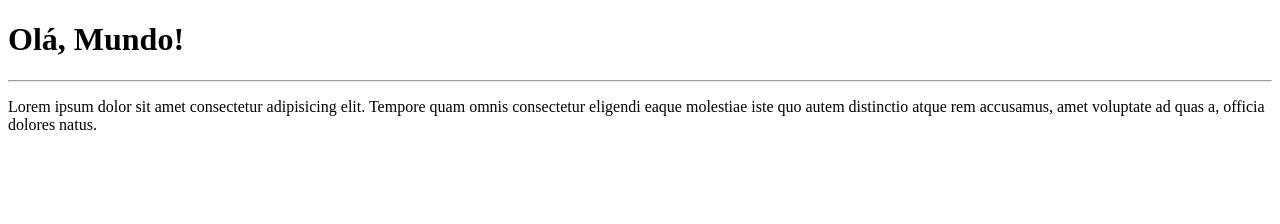
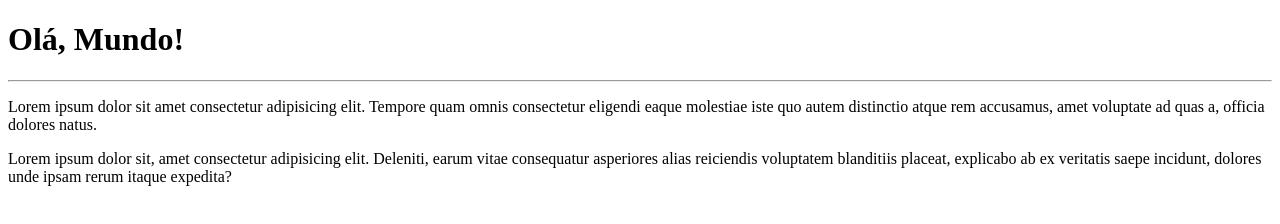
Before and after one commit to gahbiz/Ola-Mundo, a plain HTML site: page site-exemplo/index.html in a window 1280 px wide. Drawn offline with Linux system fonts and the light colour scheme.

Commit message:
adicionei um parágrafo

```diff
--- a/site-exemplo/index.html
+++ b/site-exemplo/index.html
@@ -9,5 +9,6 @@
     <h1>Olá, Mundo!</h1>
     <hr>
     <p>Lorem ipsum dolor sit amet consectetur adipisicing elit. Tempore quam omnis consectetur eligendi eaque molestiae iste quo autem distinctio atque rem accusamus, amet voluptate ad quas a, officia dolores natus.</p>
+    <p>Lorem ipsum dolor sit, amet consectetur adipisicing elit. Deleniti, earum vitae consequatur asperiores alias reiciendis voluptatem blanditiis placeat, explicabo ab ex veritatis saepe incidunt, dolores unde ipsam rerum itaque expedita?</p>
 </body>
 </html>
```
